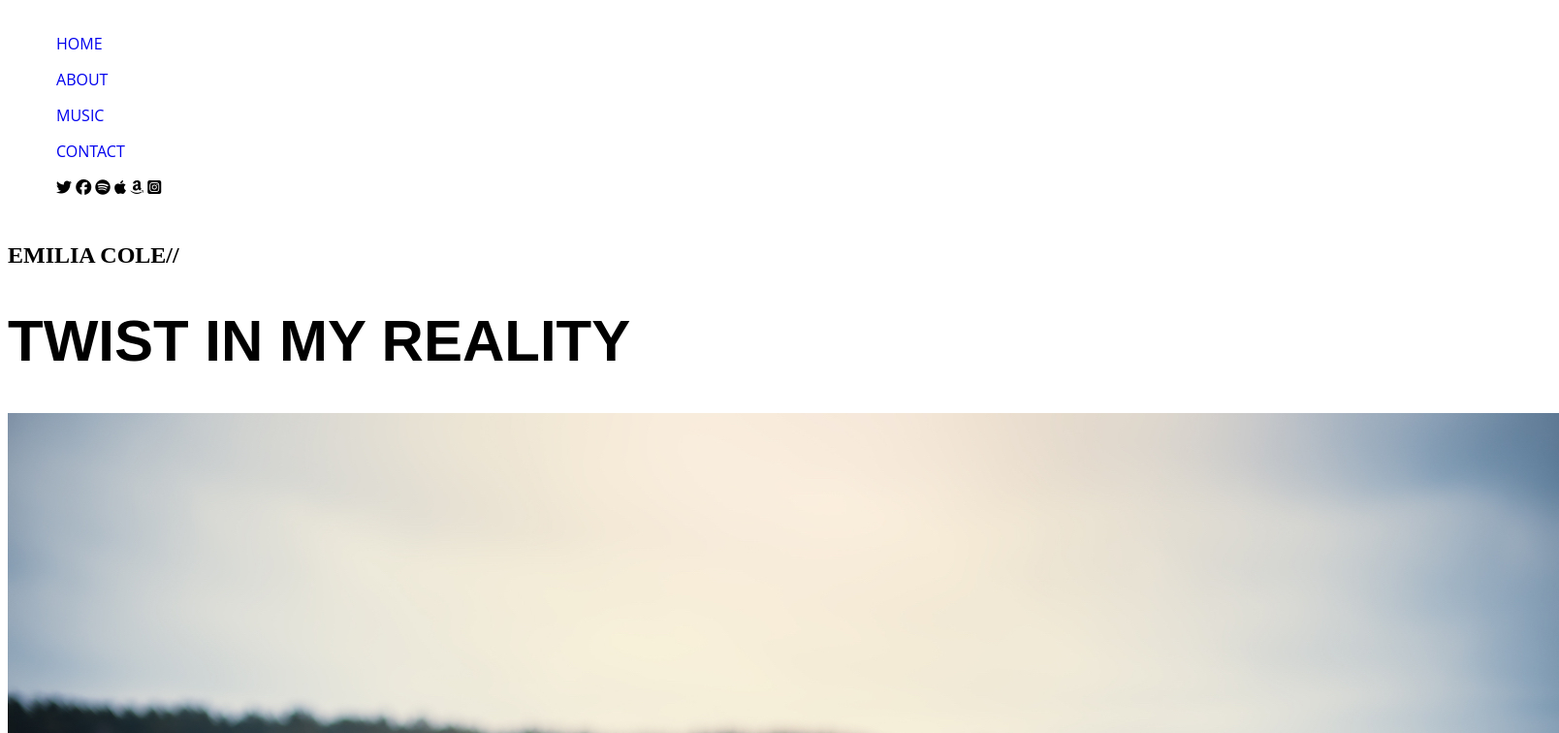
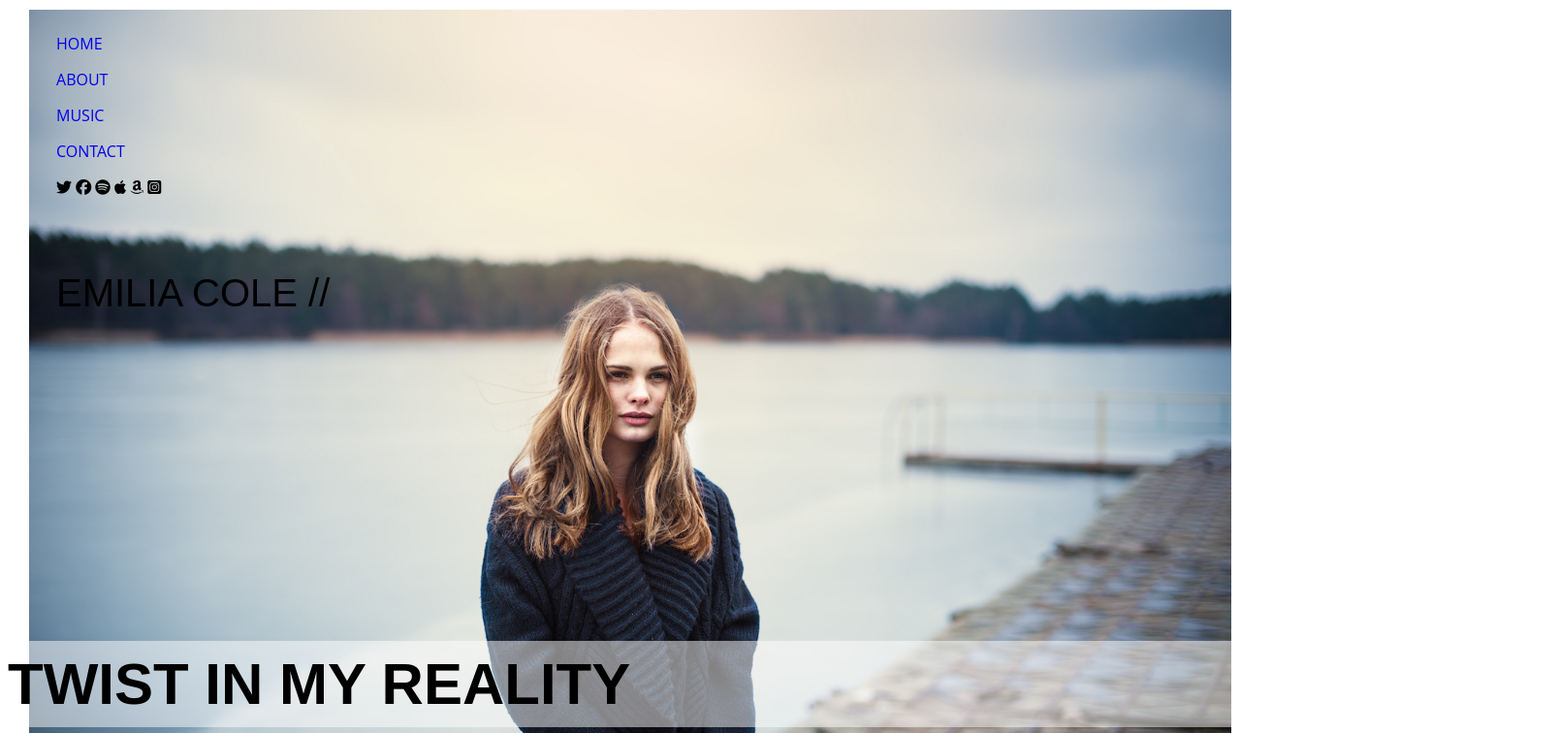
Before and after one commit to Tincho-91/c23-trabajo-EmiliaCole, a website: page views/index.html in a window 1280 px wide. Shown: the top 756 px of the page at 97% size, 1608 px wide, since content can reach past the window. Drawn offline with Linux system fonts and the light colour scheme; files that its build step writes are made by us from their sources; files whose address does not match are found by name.

Commit message:
terminamos home

```diff
--- a/public/css/index.css
+++ b/public/css/index.css
@@ -0,0 +1,22 @@
+#emilia-cole{font-family: 'Raleway', sans-serif;
+    font-weight: 500;
+    font-size: 40px;
+    line-height: 130px;
+    text-align:left;
+}
+
+#Twist-in-mi-reality{background-color: rgba(255, 255, 255, 0.5);
+    padding-top: 10px;
+    padding-bottom: 10px;
+    position: absolute;
+    bottom: 10px;
+    width: 100%;
+}
+
+
+body{background-image:url("/img/emilia-home.jpg");
+    background-repeat: no-repeat;
+    background-position: right 10px top 10px;
+    background-size: 1240px;
+
+}
--- a/views/index.html
+++ b/views/index.html
@@ -22,13 +22,11 @@
             <li class="enlinea"><a href="https://www.apple.com/la/" target="_blank"><i class="fa-brands fa-apple"></i></a></li>
             <li class="enlinea"><a href="https://www.amazon.com/" target="_blank"><i class="fa-brands fa-amazon"></i></a></li>
             <li class="enlinea"><a href="https://www.instagram.com/" target="_blank"></i><i class="fa-brands fa-square-instagram"></i></a></li>
+            <h2 id="emilia-cole">EMILIA COLE //</h2>
         </ul>
         </nav>
-        <h2>EMILIA COLE//</h2>
 
-        <h1>TWIST IN MY REALITY</h1>
-
-        <img src="/img/emilia-home.jpg">
+        <h1 id="Twist-in-mi-reality">TWIST IN MY REALITY</h1>
 
     </header>
 </body>
```
